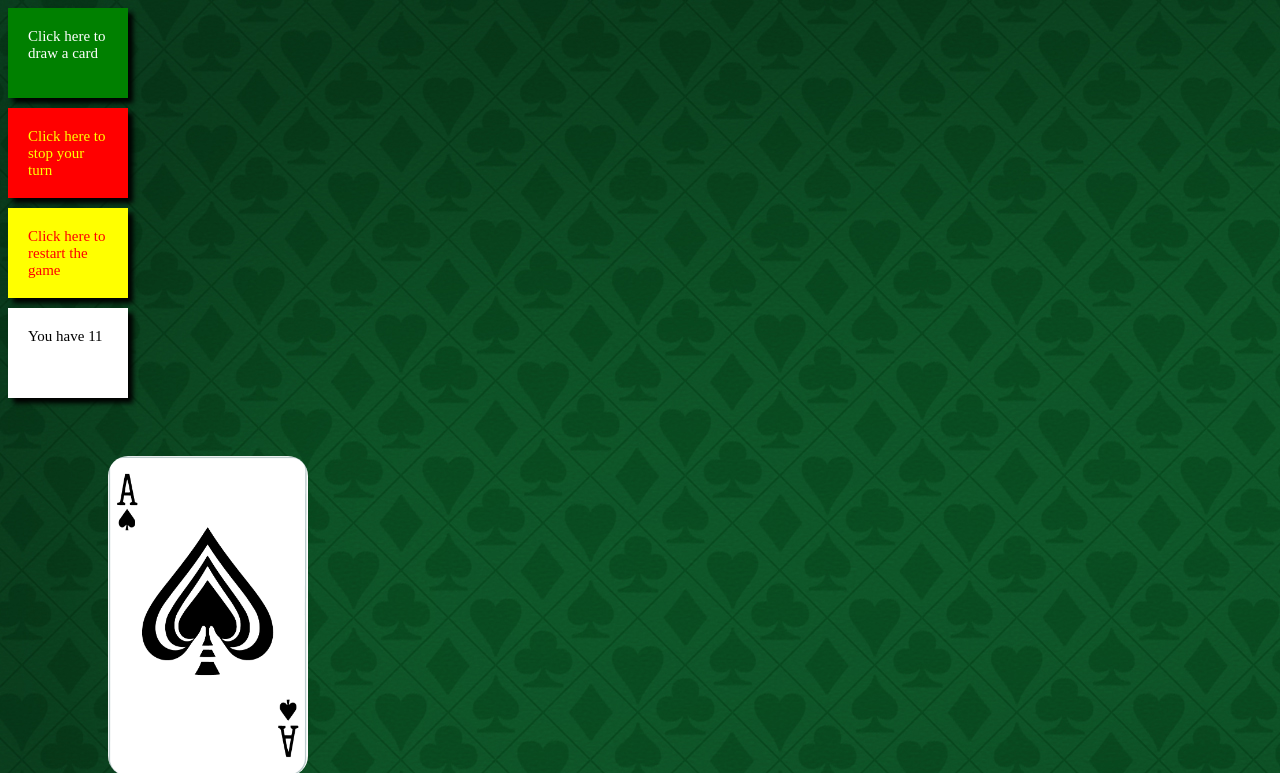
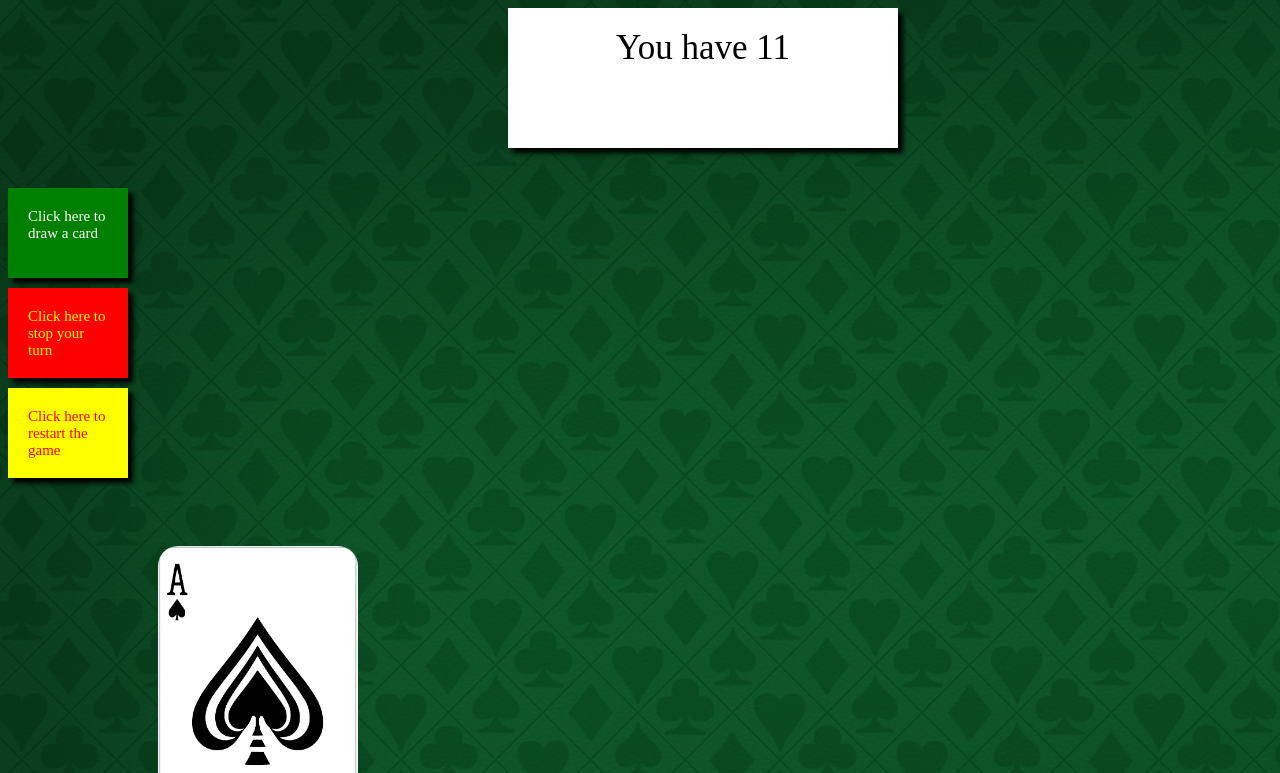
Before and after one commit to S-Kalamkar/20-game-graphical, a plain HTML site: page index.html in a window 1280 px wide. Both pictures are taken after a click on the element "Click here to draw a card". Shown: the top 773 px of the page. Drawn offline with Linux system fonts and the light colour scheme.

Commit message:
flexbox edition

```diff
--- a/app.js
+++ b/app.js
@@ -15,14 +15,16 @@ function runUser() {
 
 function talking() {
     document.getElementById("gameTalk").style.backgroundColor="white"
-    document.getElementById("gameTalk").style.fontSize="15px"
+    document.getElementById("gameTalk").style.fontSize="35px"
     document.getElementById("gameTalk").style.padding="20px"
-    document.getElementById("gameTalk").style.width="80px"
-    document.getElementById("gameTalk").style.height="50px"
+    document.getElementById("gameTalk").style.width="350px"
+    document.getElementById("gameTalk").style.height="100px"
     document.getElementById("gameTalk").style.margin="0%"
     document.getElementById("gameTalk").style.color="black"
     document.getElementById("gameTalk").style.boxShadow="5px 5px 5px black"
-
+    document.getElementById("gameTalk").style.marginBottom="40px"
+    document.getElementById("gameTalk").style.marginLeft="500px"
+    document.getElementById("gameTalk").style.textAlign="center"
 }
 
 function restart() {
--- a/index.html
+++ b/index.html
@@ -8,17 +8,28 @@
     <title>20 Card game</title>
 </head>
 <body>
-    <p onclick="runUser()" id="main">Click here to draw a card</p>
-    <p onclick="runComp()" id="stand">Click here to stop your turn</p>
+
+    <div id="gameTalk"></div>
+    <div class="grid-container">
+
+            <p onclick="runUser()" id="main">Click here to draw a card</p>
 
 
-    <p onclick="restart()" id="reload">Click here to restart the game</p>
+             <p onclick="runComp()" id="stand">Click here to stop your turn</p>
+
+        <div class="grid-item-three">
+             <p onclick="restart()" id="reload">Click here to restart the game</p>
+        </div>
+        <div class="grid-item-four">
+            <div id="userCard"></div>
+        </div>
+        <div class="grid-item-five">
+            <div id="comCard"></div>
+        </div>
+    </div>
 
     <!-- <p onclick="run()">click here</p> -->
-    <div id="gameTalk"></div>
-    <div id="userCard"></div>
-    <div id="comCard"></div>
-
+    <!-- <div id="gameTalk"></div> -->
 
 
 
--- a/style.css
+++ b/style.css
@@ -56,11 +56,15 @@ body{
     box-shadow: 5px 5px 5px black;
 }
 
-/* #gameTalk {
-    background-color: white;
-    font-size: 30px;
-    padding: 20px;
-    width: 80px;
-    margin: 0%;
-    color: black;
-} */
+#userCard {
+    margin-left: 100px;
+}
+
+#comCard {
+    margin-left: 100px;
+}
+
+.grid-container {
+    display: flex;
+    flex-direction: column;
+}
```
